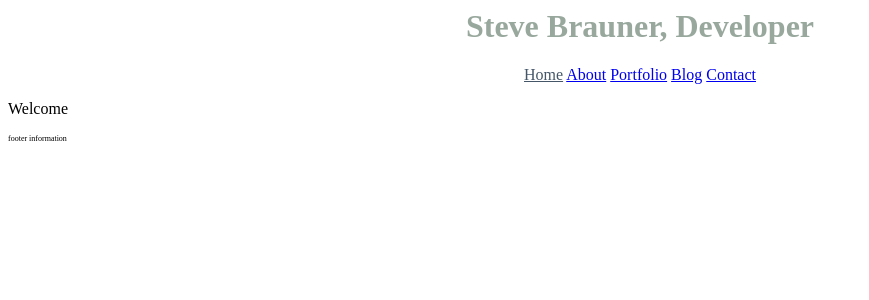
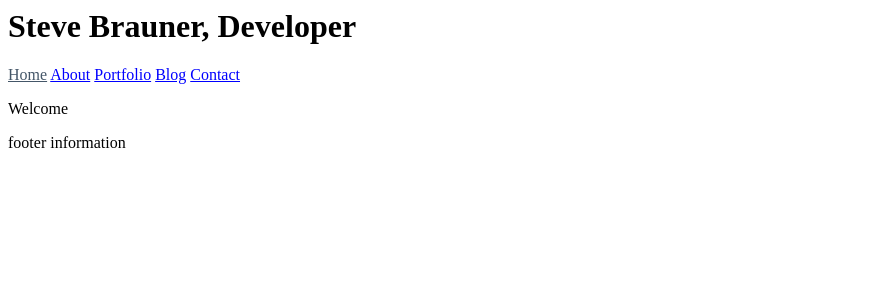
Before and after one commit to stevebrauner/stevebrauner.github.io, a Jekyll site: the page built from index.md, in a window 1280 px wide. Shown: the top 300 px of the page, without its empty margins (0-869 px from the left). Built offline with Jekyll 4.4.1, drawn with Linux system fonts in a browser that asks for light colours.

Commit message:
Corrected css

```diff
--- a/_sass/main.scss
+++ b/_sass/main.scss
@@ -2,13 +2,8 @@ body {
 	background: #222b34 url("/assests/images/lake_travis.jpg") no-repeat top-left;
 }
 
-header {
-	text-align: center;
-	color: #98a89d;
-}
-
-footer {
-	font-size: 0.5rem;
+a {
+	color: blue;
 }
 
 .current {
```
